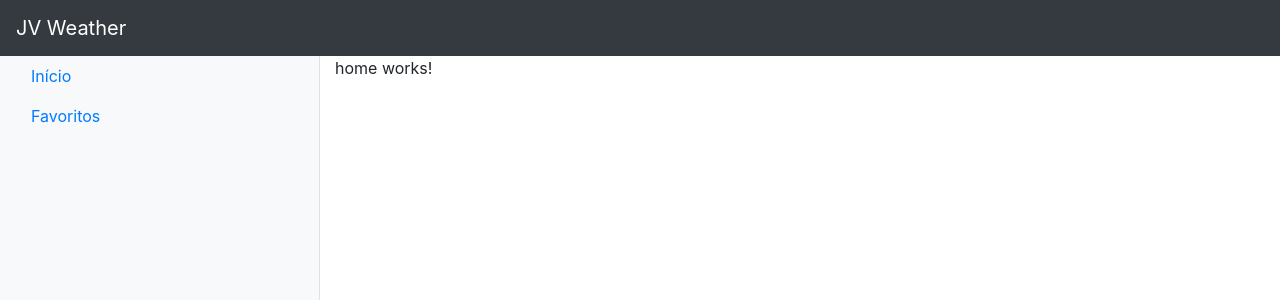
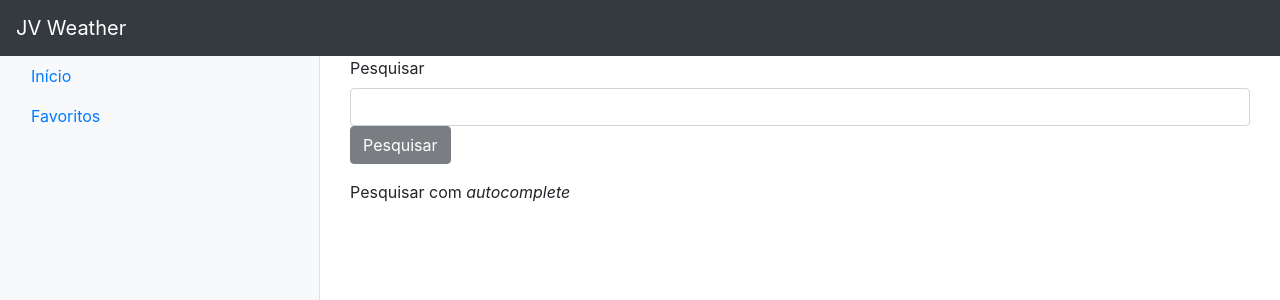
Before and after one commit to eskokado/dio-jv-weather, an Angular app: page / in a window 1280 px wide. Shown: the top 300 px of the page. Built offline with nearby package versions, Linux system fonts and the light colour scheme.

Commit message:
Criando home.page

```diff
--- a/src/app/pages/home/home.module.ts
+++ b/src/app/pages/home/home.module.ts
@@ -1,13 +1,15 @@
 import { NgModule } from '@angular/core';
 import { CommonModule } from '@angular/common';
 import { HomePage } from './home.page';
+import { ReactiveFormsModule } from '@angular/forms';
 
 
 
 @NgModule({
   declarations: [HomePage],
   imports: [
-    CommonModule
+    CommonModule,
+    ReactiveFormsModule
   ]
 })
 export class HomeModule { }
--- a/src/app/pages/home/home.page.html
+++ b/src/app/pages/home/home.page.html
@@ -1 +1,22 @@
-<p>home works!</p>
+<div class="container-fluid">
+
+  <div class="search-container">
+
+    <div class="form-group">
+      <label for="">Pesquisar</label>
+      <div>
+        <input type="text" class="form-control" [formControl]="searchControl">
+        <button class="btn btn-dark"
+          [disabled]="!searchControl.valid"
+          (click)="doSearch()"
+        >Pesquisar</button>
+      </div>
+    </div>
+
+    <div class="form-group">
+      <label for="">Pesquisar com <i>autocomplete</i></label>
+    </div>
+
+  </div>
+
+</div>
--- a/src/app/pages/home/home.page.ts
+++ b/src/app/pages/home/home.page.ts
@@ -1,4 +1,5 @@
 import { Component, OnInit } from '@angular/core';
+import { FormControl, Validators } from '@angular/forms';
 
 @Component({
   selector: 'app-home',
@@ -7,9 +8,16 @@ import { Component, OnInit } from '@angular/core';
 })
 export class HomePage implements OnInit {
 
+  searchControl: FormControl;
+
   constructor() { }
 
   ngOnInit(): void {
+    this.searchControl = new FormControl('', Validators.required);
+  }
+
+  doSearch() {
+    console.log(this.searchControl.value);
   }
 
 }
```
